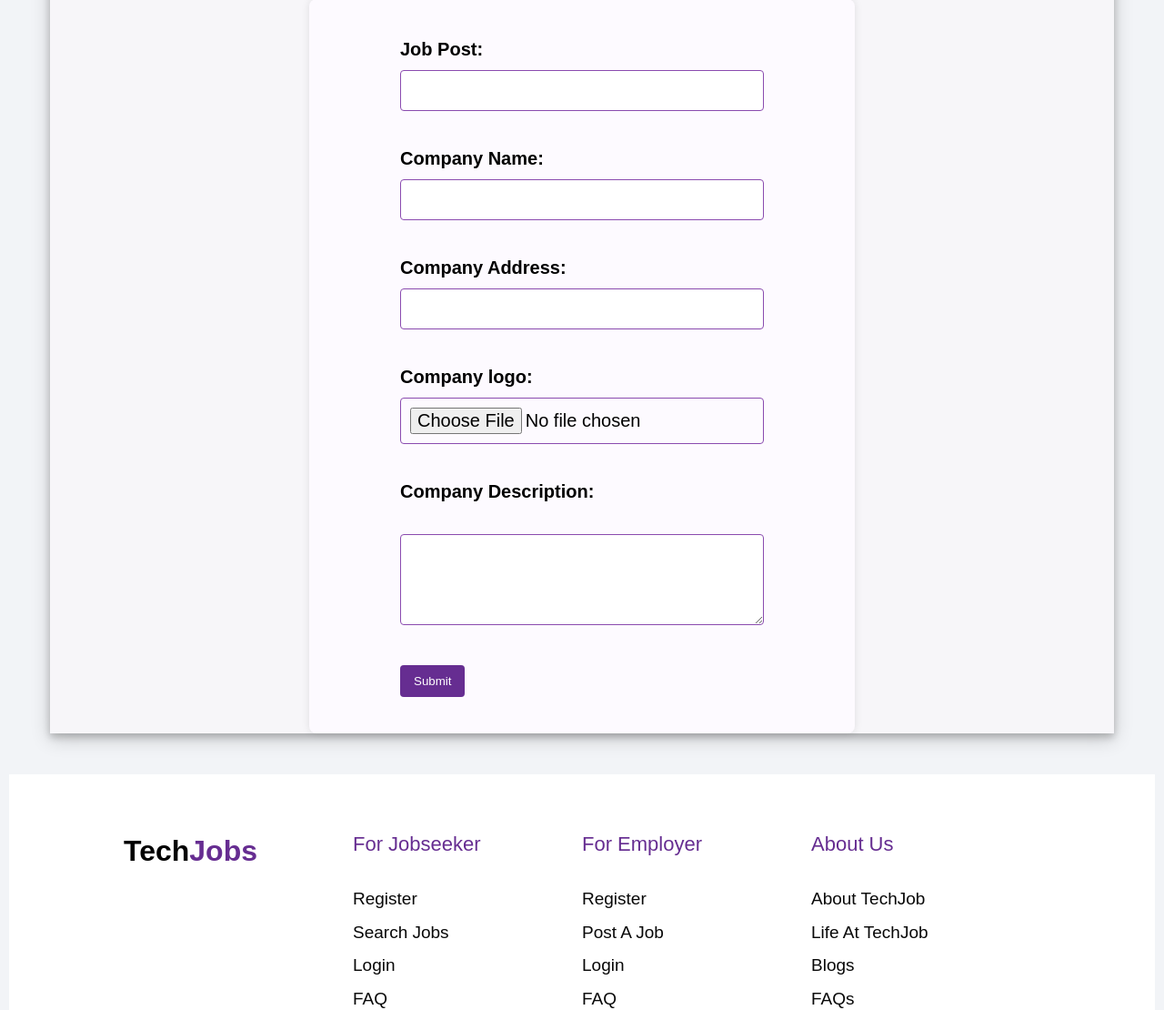
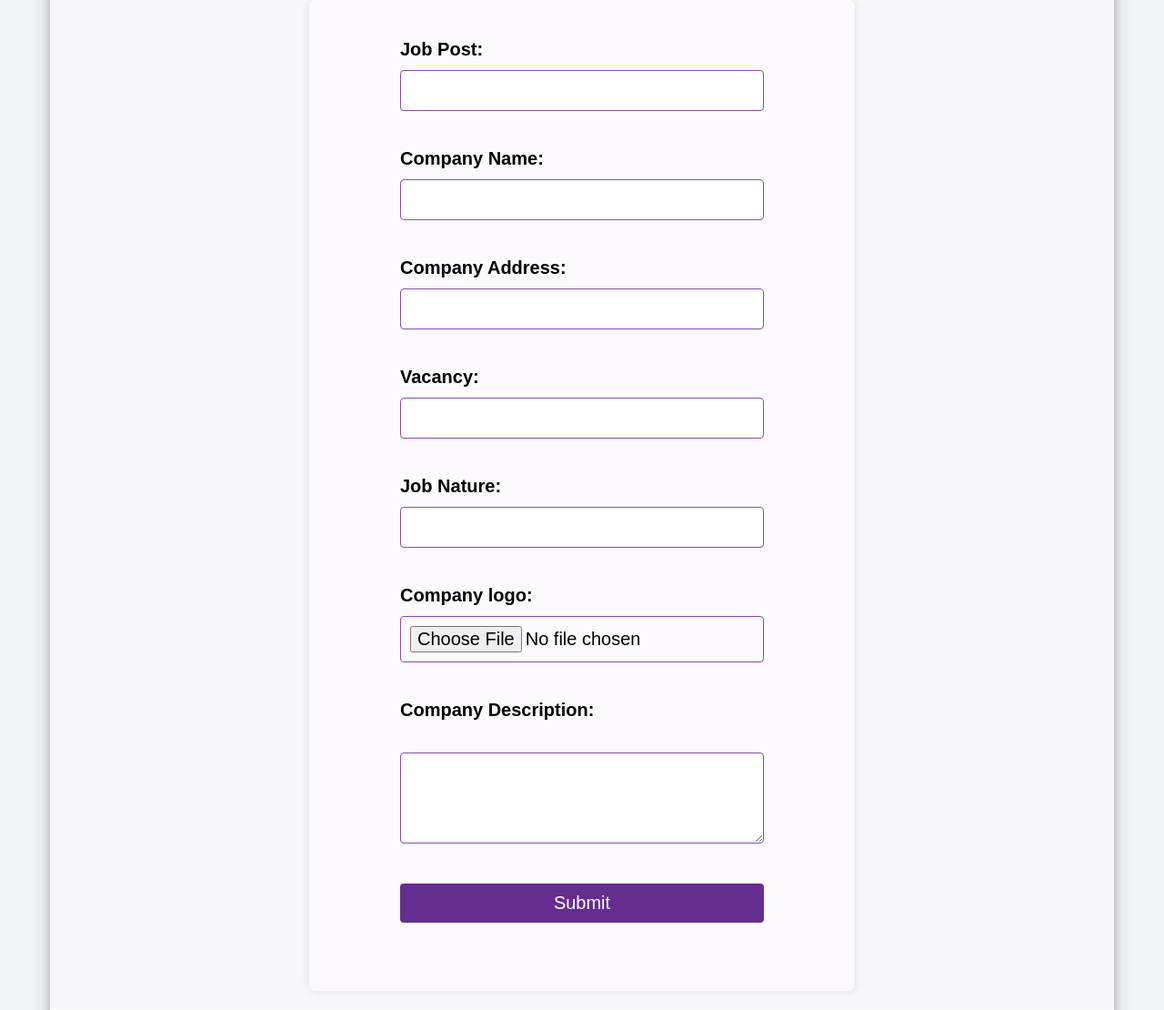
Before and after one commit to aara77/TechJobs, a PHP site: page /postjob.php in a window 1280 px wide. Shown: the part 671-1781 px from the top of the page at 91% size. Run offline with PHP 8.4, Linux system fonts and the light colour scheme; some libraries are stand-ins or nearby versions.

Commit message:
changess

```diff
--- a/connect.php
+++ b/connect.php
@@ -7,6 +7,6 @@ $dbname ="techjobs";
 
 $conn= mysqli_connect($servername, $username, $password,$dbname);
 if(!$conn){
-    echo " vayo ";
+    echo " vayena";
     }
 ?>
--- a/postjob.php
+++ b/postjob.php
@@ -4,6 +4,7 @@ session_start();
 
 
 if(isset($_POST['submit'])){
+   echo "checking";
 
  $job_name=$_POST['job_name'];
  $company_name=$_POST['company_name'];
@@ -13,9 +14,10 @@ if(isset($_POST['submit'])){
 //  $company_logo=base64_encode(file_get_contents($_FILES['company_logo']["tmp_name"]));
 //  $company_logo=mysqli_real_escape_string($conn,$company_logo);
  $des=$_POST['des'];
-echo "checking";
- $sql="INSERT INTO job_list(job_name,company_name,company_address,company_logo,des)
- VALUES ('$job_name', '$company_name', '$company_address', '$company_logo', '$des')";
+ $vacancy=$_POST['vacancy'];
+ $shift=$_POST['shift'];
+ $sql="INSERT INTO job_list(job_name,company_name,company_address,company_logo,des,vacancy,shift)
+ VALUES ('$job_name', '$company_name', '$company_address', '$company_logo', '$des', '$vacancy', '$shift' )";
  $result=mysqli_query($conn,$sql);
 
  if($result){
@@ -149,16 +151,16 @@ echo "checking";
                <label>Company Address:</label>
                <input type="text" name="company_address" required><br>
              </div>
-             <!-- <div class="inbox">
+             <div class="inbox">
                <label>Vacancy:</label>
-               <input type="number" name="caddress" required><br>
+               <input type="number" name="vacancy" required><br>
              </div>
              <div class="inbox">
                <label>Job Nature:</label>
-               <input type="text" name="caddress" required><br>
+               <input type="text" name="shift" required><br>
              </div>
              <div class="inbox">
-               <label>Date Line:</label>
+               <!--<label>Date Line:</label>
                <input type="date" name="caddress" required><br>
              </div> -->
              <div class="inbox">
@@ -170,8 +172,8 @@ echo "checking";
                <textarea id="description" name="des" rows="5" cols="60" > </textarea>
              </div>
 
-             <button type="submit" name="submit" class="submit1" value="Submit">Submit</button>
-             <!-- <input type="submit" name="submit" class="submit1" value="Submit"> -->
+            <!-- <button type="submit"  name="submit" value="Submit" class="submit1" >Submit</button> -->
+             <input type="submit" name="submit" class="submit1" value="Submit">
 
         </form>
 
```
